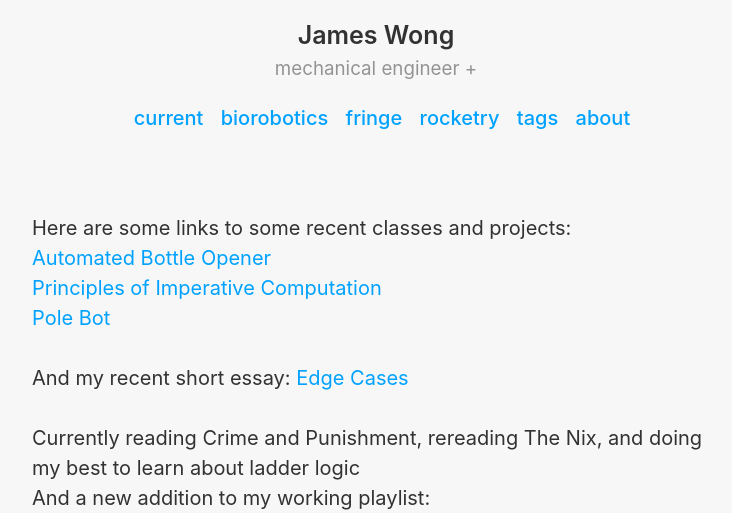
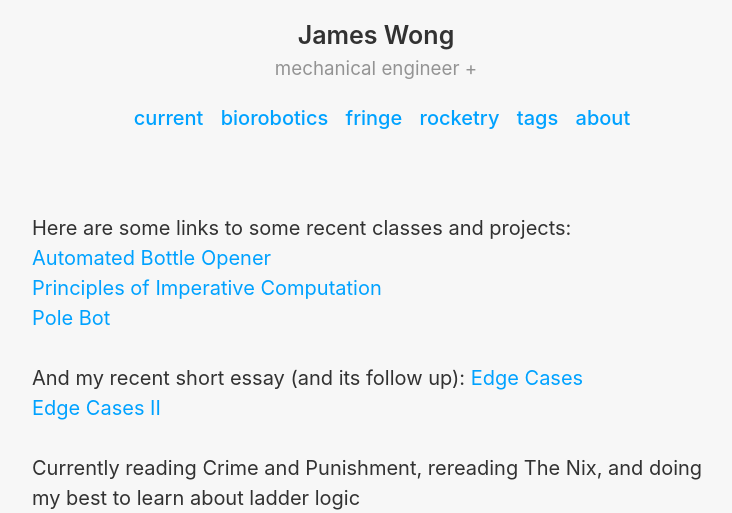
Before and after one commit to jamestorrissonwong/jtw, a Jekyll site: the page built from index.html, in a window 1280 px wide, cut to the strip 0-513 px from the top of the page. Shown: the whole strip, without its empty margins (258-990 px from the left). Built offline with Jekyll 4.4.1, drawn with Linux system fonts in a browser that asks for light colours; the list of posts is cut into pages by our own code.

Commit message:
update ind

```diff
--- a/index.html
+++ b/index.html
@@ -10,8 +10,9 @@ Here are some links to some recent classes and projects:<br>
 
 <br>
 <br>
-And my recent short essay:
-<a href="/edgecases/">Edge Cases</a>
+And my recent short essay (and its follow up):
+<a href="/edgecases/">Edge Cases</a><br>
+<a href="/edgecases/">Edge Cases II</a>
 
 <br>
 <br>
```
Also changed, not shown: _posts/2020-04-18-DVORAK.md (+1 -1 lines), _posts/2020-04-22-edgecases2.md (+2 -1 lines).
